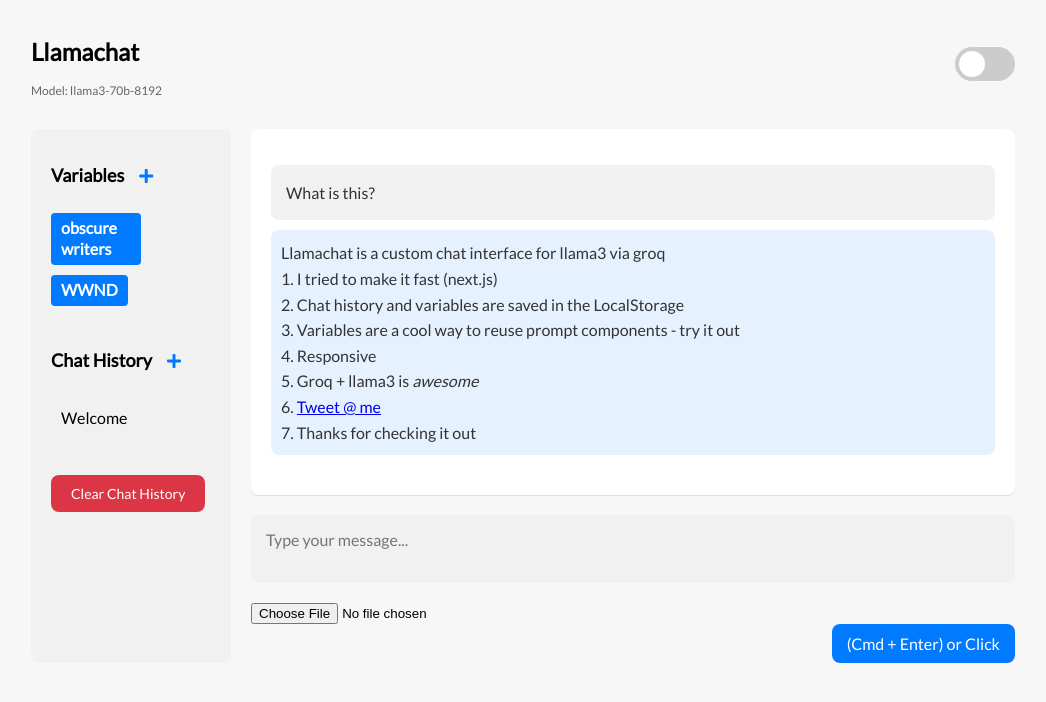
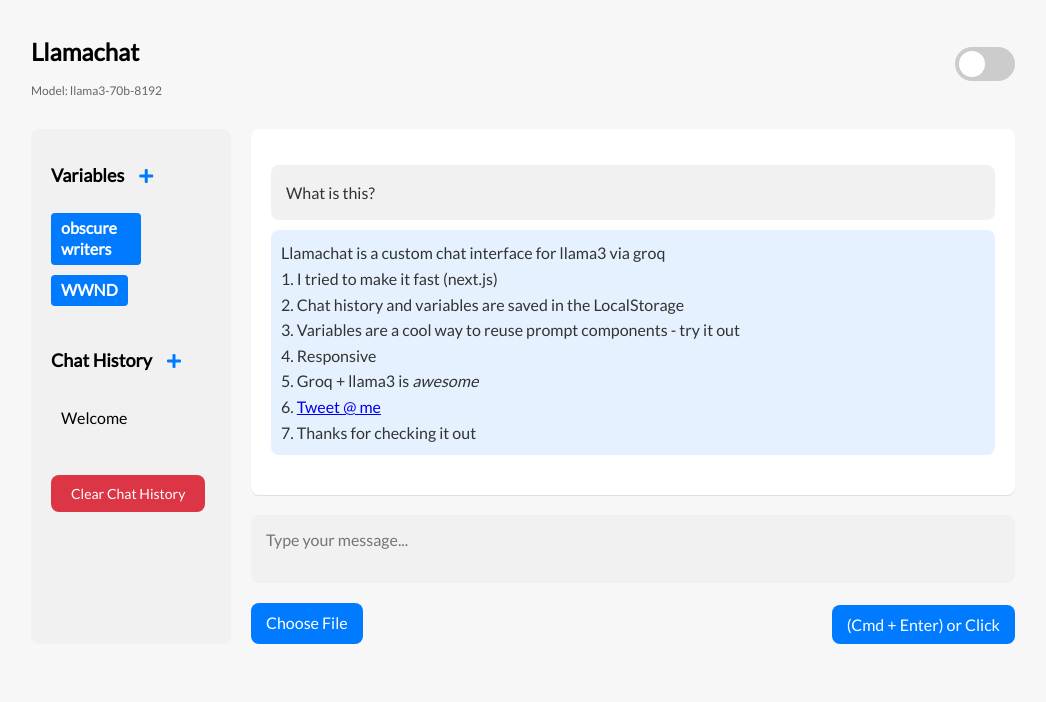
Before and after one commit to invisible-hand/customchat, a Next.js app: page / in a window 1280 px wide. Shown: the top 702 px of the page, without its empty margins (117-1163 px from the left). Built offline with nearby package versions, Linux system fonts and the light colour scheme.

Commit message:
files css fix.

```diff
--- a/app/globals.css
+++ b/app/globals.css
@@ -680,3 +680,27 @@
     margin-bottom: 20px; /* Add margin to the form to separate it from the elements below it */
   }
 }
+
+input[type="file"] {
+  display: none;
+}
+
+.file-upload-label {
+  display: inline-block;
+  padding: 10px 15px;
+  background-color: #007bff;
+  color: #fff;
+  border: none;
+  border-radius: 8px;
+  cursor: pointer;
+  font-family: 'Lato', sans-serif;
+  font-size: 16px;
+  font-weight: 500;
+  transition: background-color 0.3s ease;
+  margin-right: 10px;
+  white-space: nowrap;
+}
+
+.dark-mode .file-upload-label {
+  background-color: #555;
+}
--- a/app/page.js
+++ b/app/page.js
@@ -462,9 +462,18 @@
     rows={2}
     style={{ overflow: 'hidden' }}
   ></textarea>
-              <input type="file" onChange={handleFileUpload} />
-
+  <div style={{ display: 'flex', justifyContent: 'space-between', alignItems: 'center' }}>
+    <div style={{ display: 'flex', alignItems: 'center' }}>
+      <label htmlFor="file-upload" className="file-upload-label">
+        Choose File
+      </label>
+      <input id="file-upload" type="file" onChange={handleFileUpload} style={{ display: 'none' }} />
+      {uploadedFile && (
+        <span style={{ marginLeft: '10px', fontSize: '14px' }}>{uploadedFile.name}</span>
+      )}
+    </div>
     <button className="button-submit" type="submit">(Cmd + Enter) or Click</button>
+  </div>
 </form>
         </div>
       </div>
```
Lines whose indentation alone changed are shown as unchanged.
